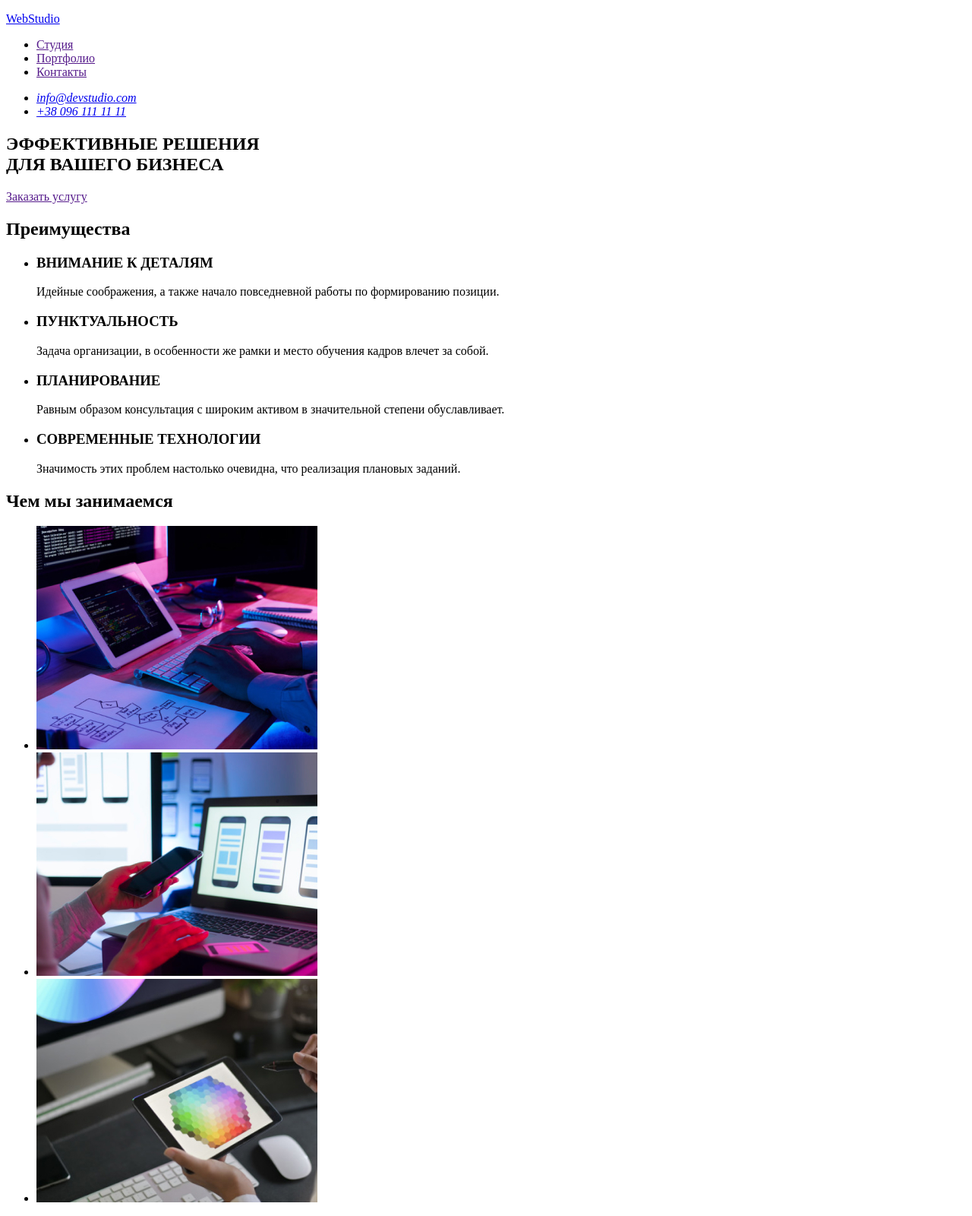
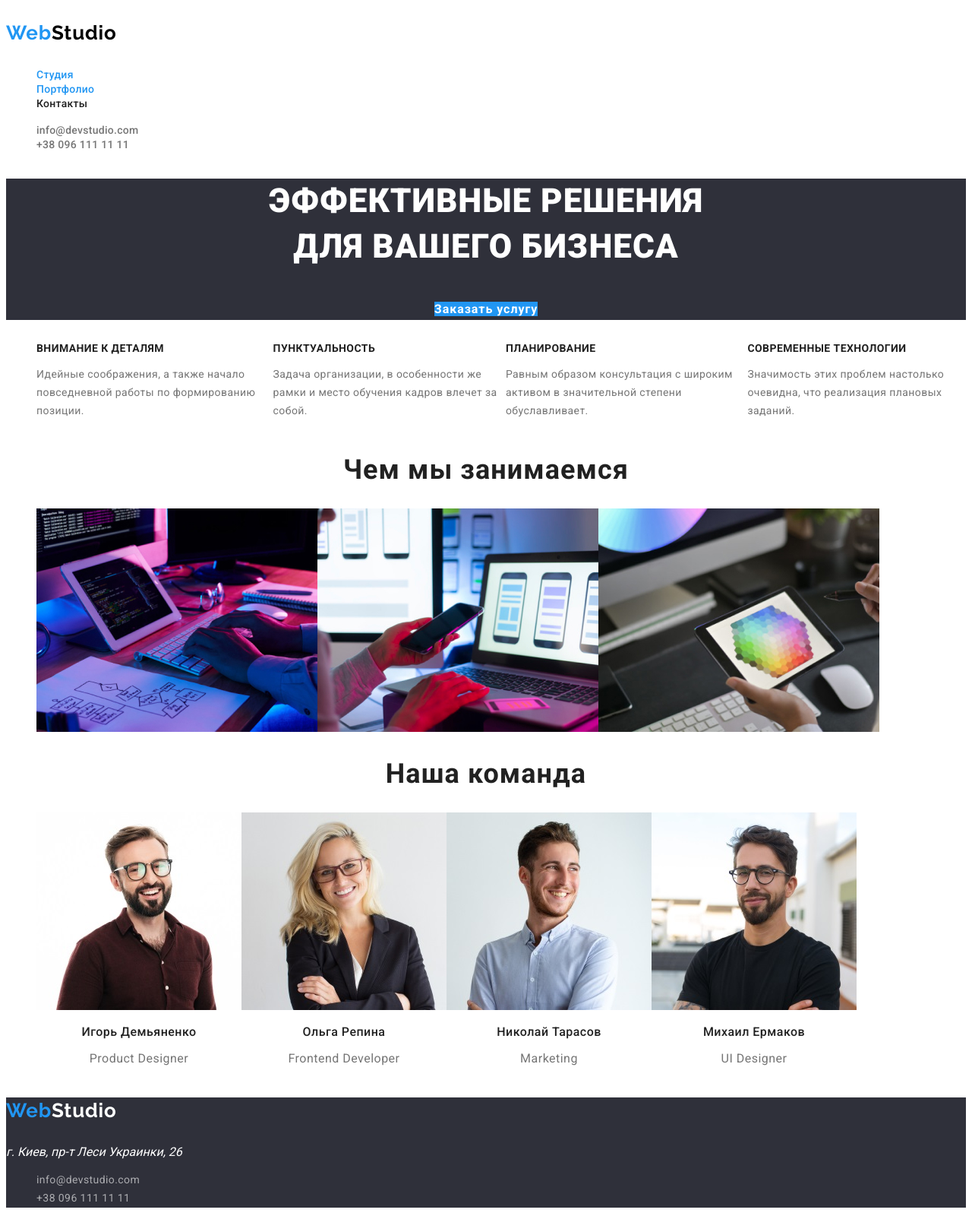
Before and after one commit to Dynamo1809/goit-markup-hw-02, a plain HTML site: page index.html in a window 1280 px wide. Shown: the top 1600 px of the page at 76% size. Drawn offline with Linux system fonts and the light colour scheme.

Commit message:
homework2

```diff
--- /dev/null
+++ b/css/styles.css
@@ -0,0 +1,227 @@
+:root {
+  --primary-bg-color: #ffffff;
+  --secondary-bg-color: #2f303a;
+  --tertiary-bg-color: #f5f4fa;
+  --primary-text-color: #757575;
+  --title-text-color: #212121;
+  --accent-color: #2196f3;
+  --footer-contacts-color: rgba(255, 255, 255, 0.6);
+}
+
+body {
+  font-family: "Roboto", sans-serif;
+  background-color: var(--primary-bg-color);
+  color: var(--primary-text-color);
+}
+
+h2,
+h3 {
+  color: var(--title-text-color);
+  font-style: normal;
+}
+a {
+  text-decoration: none;
+}
+
+ul {
+  list-style: none;
+}
+
+/* navigation */
+.logo {
+  color: #2196f3;
+  font-family: "Raleway";
+  font-weight: 700;
+  font-size: 26px;
+  line-height: 1.2;
+  letter-spacing: 0.03em;
+}
+nav .logo span {
+  /* font-family: Oleo Script; */
+  color: #000000;
+  font-weight: 400;
+  line-height: 1.38;
+}
+
+.nav-contact {
+  color: var(--primary-text-color);
+  font-style: normal;
+  font-weight: 500;
+  font-size: 14px;
+  line-height: 16px;
+  letter-spacing: 0.02em;
+}
+
+.nav-link {
+  color: var(--title-text-color);
+  font-style: normal;
+  font-weight: 500;
+  font-size: 14px;
+  line-height: 1.14;
+  letter-spacing: 0.02em;
+}
+
+.nav-link:hover,
+.nav-link:focus,
+.nav-contact:hover,
+.nav-contact:focus,
+.nav-link:link,
+.nav-link.current {
+  color: var(--accent-color);
+}
+
+/* Studio main */
+.hero {
+  background-color: var(--secondary-bg-color);
+  color: #ffffff;
+  font-style: normal;
+  text-align: center;
+  letter-spacing: 0.06em;
+}
+
+.hero h1 {
+  font-weight: 900;
+  font-size: 44px;
+  line-height: 1.36;
+  text-transform: uppercase;
+}
+
+.hero a {
+  background-color: var(--accent-color);
+  color: #ffffff;
+  font-weight: 700;
+  font-size: 16px;
+  line-height: 1.87;
+}
+
+.advantages h2 {
+  display: none;
+}
+
+.advantages-list {
+  display: flex;
+}
+
+.advantages h3 {
+  font-weight: 700;
+  font-size: 14px;
+  line-height: 1.14;
+  letter-spacing: 0.03em;
+  text-transform: uppercase;
+}
+
+.advantages p {
+  font-weight: 400;
+  font-size: 14px;
+  line-height: 1.71;
+  letter-spacing: 0.03em;
+}
+
+.work-illustrations h2 {
+  font-weight: 700;
+  font-size: 36px;
+  line-height: 1.17;
+  text-align: center;
+  letter-spacing: 0.03em;
+}
+
+.work-illustrations ul {
+  display: flex;
+}
+
+.our-team {
+  background-color: var(--midl-bg);
+}
+
+.our-team ul {
+  display: flex;
+}
+
+.our-team li {
+  background-color: var(--lite-bg);
+}
+
+.our-team h2 {
+  font-weight: 700;
+  font-size: 36px;
+  line-height: 1.17;
+  text-align: center;
+  letter-spacing: 0.03em;
+}
+
+.our-team h3 {
+  font-weight: 500;
+  font-size: 16px;
+  line-height: 1.17;
+  text-align: center;
+  letter-spacing: 0.03em;
+}
+
+.our-team p {
+  font-weight: 400;
+  font-size: 16px;
+  line-height: 1.17;
+  text-align: center;
+  letter-spacing: 0.03em;
+}
+
+/* footer */
+footer {
+  background: var(--secondary-bg-color);
+  color: #ffffff;
+}
+
+footer .logo span {
+  color: #ffffff;
+  /* font-family: Oleo Script; */
+  font-weight: 400;
+  line-height: 1.38;
+}
+
+.footer-contact {
+  font-style: normal;
+  font-weight: normal;
+  font-size: 14px;
+  line-height: 1.71;
+  letter-spacing: 0.03em;
+  color: var(--footer-contacts-color);
+}
+
+/* Portfolio.html */
+.our-projects h1 {
+  display: none;
+}
+
+.our-projects .sorter {
+  display: flex;
+}
+
+.sorter button {
+  background-color: var(--tertiary-bg-color);
+}
+
+.sorter button:hover,
+.sorter button:focus {
+  background-color: var(--accent-color);
+  color: #ffffff;
+}
+
+.our-projects .items {
+  display: flex;
+  flex-wrap: wrap;
+}
+
+.items h2 {
+  font-weight: 700;
+  font-size: 18px;
+  line-height: 2;
+  letter-spacing: 0.06em;
+}
+
+.items p {
+  font-weight: normal;
+  font-size: 16px;
+  line-height: 1.87;
+  letter-spacing: 0.03em;
+  color: var(--primary-text-color);
+}
--- a/index.html
+++ b/index.html
@@ -4,26 +4,29 @@
   <meta charset="UTF-8">
   <meta name="viewport" content="width=device-width, initial-scale=1.0">
   <title>Студия</title>
-  <link href="https://fonts.googleapis.com/css2?family=Roboto:ital,wght@1,900&display=swap" rel="stylesheet">
+  <link rel="stylesheet" href="./css/styles.css">
+  <link rel="preconnect" href="https://fonts.gstatic.com">
+  <link href="https://fonts.googleapis.com/css2?family=Raleway:wght@700&family=Roboto:wght@400;500;700;900&display=swap"
+    rel="stylesheet">
 </head>
 <body>
   <!-- хедер -->
   <header>
     <nav>
       <a href="./index.html">
-        <p>Web<span>Studio</span></p>
+        <p class="logo">Web<span>Studio</span></p>
       </a>
 
-      <ul>
-        <li><a href="">Студия</a></li>
-        <li><a href="">Портфолио</a></li>
-        <li><a href="">Контакты</a></li>
+      <ul class="nav">
+        <li><a class="nav-link current" href="./index.html">Студия</a></li>
+        <li><a class="nav-link" href="./portfolio.html">Портфолио</a></li>
+        <li><a class="nav-link" href="">Контакты</a></li>
       </ul>
     </nav>
       <address>
         <ul>
-          <li><a href="mailto:info@devstudio.com">info@devstudio.com</a></li>
-          <li><a href="tel:+380961111111">+38 096 111 11 11</a></li>
+          <li><a class="nav-contact" href="mailto:info@devstudio.com">info@devstudio.com</a></li>
+          <li><a class="nav-contact" href="tel:+380961111111">+38 096 111 11 11</a></li>
         </ul>
       </address>
   </header>
@@ -31,16 +34,16 @@
     <main>
 
         <!-- 1я секция -->
-        <section>
+        <section class="hero">
           <h1>ЭФФЕКТИВНЫЕ РЕШЕНИЯ<br>ДЛЯ ВАШЕГО БИЗНЕСА</h1>
           <a href="">Заказать услугу</a>
         </section>
          <!-- 2я секция -->
-        <section>
+        <section class="advantages">
           <!-- скрытый заголовок -->
           <h2>Преимущества</h2>
 
-          <ul>
+          <ul class="advantages-list">
             <li>
               <h3>ВНИМАНИЕ К ДЕТАЛЯМ</h3>
               <p>Идейные соображения, а также начало повседневной работы по формированию позиции.</p>
@@ -60,7 +63,7 @@
           </ul>
         </section>
         <!-- 3я сеция -->
-        <section>
+        <section class="work-illustrations">
           <h2>Чем мы занимаемся</h2>
 
             <ul>
@@ -70,7 +73,7 @@
             </ul>
         </section>
         <!-- 4я секция -->
-        <section>
+        <section class="our-team">
           <h2>Наша команда</h2>
 
           <ul>
@@ -100,13 +103,13 @@
     <!-- футер -->
     <footer>
       <a href="./index.html">
-        <p>Web<span>Studio</span></p>
+        <p class="logo">Web<span>Studio</span></p>
       </a>
       <address>
           <p>г. Киев, пр-т Леси Украинки, 26</p>
           <ul>
-            <li><a href="mailto:info@devstudio.com">info@devstudio.com</a></li>
-            <li><a href="tel:+380961111111">+38 096 111 11 11</a></li>
+            <li><a class="footer-contact" href="mailto:info@devstudio.com">info@devstudio.com</a></li>
+            <li><a class="footer-contact" href="tel:+380961111111">+38 096 111 11 11</a></li>
           </ul>
       </address>
     </footer>
--- /dev/null
+++ b/portfolio.html
@@ -0,0 +1,134 @@
+<!DOCTYPE html>
+<html lang="ru">
+
+<head>
+  <meta charset="UTF-8">
+  <meta name="viewport" content="width=device-width, initial-scale=1.0">
+  <title>Портфолио</title>
+  <link rel="stylesheet" href="./css/styles.css">
+  <link rel="preconnect" href="https://fonts.gstatic.com">
+  <link href="https://fonts.googleapis.com/css2?family=Oleo+Script&family=Raleway:wght@700&family=Roboto:wght@400;500;700;900&display=swap"
+    rel="stylesheet">
+</head>
+
+<body>
+  <!-- хедер -->
+  <header>
+    <nav>
+      <a href="./index.html">
+        <p class="logo">Web<span>Studio</span></p>
+      </a>
+
+      <ul class="nav">
+        <li><a class="nav-link" href="./index.html">Студия</a></li>
+        <li><a class="nav-link current" href="./portfolio.html">Портфолио</a></li>
+        <li><a class="nav-link" href="">Контакты</a></li>
+      </ul>
+    </nav>
+    <address>
+      <ul>
+        <li><a class="nav-contact" href="mailto:info@devstudio.com">info@devstudio.com</a></li>
+        <li><a class="nav-contact" href="tel:+380961111111">+38 096 111 11 11</a></li>
+      </ul>
+    </address>
+  </header>
+  <!-- майн -->
+  <main>
+
+    <!-- 1я секция -->
+    <section class="our-projects">
+      <!-- Скрытый заголовок -->
+      <h1>Наши проекты</h1>
+
+      <ul class="sorter">
+        <li><button type="button">Все</button></li>
+        <li><button type="button">Веб-сайты</button></li>
+        <li><button type="button">Gриложения</button></li>
+        <li><button type="button">Дизайн</button></li>
+        <li><button type="button">Маркетинг</button></li>
+      </ul>
+
+      <ul class="items">
+        <li>
+          <a href="#">
+            <img src="./images/Portfolio/img.jpg" alt="Скриншот сайта" width="370">
+            <h2>Технокряк</h2>
+            <p>Веб-сайт</p>
+          </a>
+        </li>
+        <li>
+          <a href="#">
+            <img src="./images/Portfolio/img-1.jpg" alt="Два игрока в баскетбол" width="370">
+            <h2>Постер New Orlean vs Golden Star</h2>
+            <p>Дизайн</p>
+          </a>
+        </li>
+        <li>
+          <a href="#">
+            <img src="./images/Portfolio/img-2.jpg" alt="Логотип ресторана" width="370">
+            <h2>Ресторан Seafood</h2>
+            <p>Приложение</p>
+          </a>
+        </li>
+        <li>
+          <a href="#">
+            <img src="./images/Portfolio/img-3.jpg" alt="Наушники" width="370">
+            <h2>Проект Prime</h2>
+            <p>Маркетинг</p>
+          </a>
+        </li>
+        <li>
+          <a href="#">
+            <img src="./images/Portfolio/img-4.jpg" alt="Белая и коричневая упаковки" width="370">
+            <h2>Проект Boxes</h2>
+            <p>Приложение</p>
+          </a>
+        </li>
+        <li>
+          <a href="#">
+            <img src="./images/Portfolio/img-5.jpg" alt="Монитор с открытым сайтом" width="370">
+            <h2>Inspiration has no Borders</h2>
+            <p>Веб-сайт</p>
+          </a>
+        </li>
+        <li>
+          <a href="#">
+            <img src="./images/Portfolio/img-6.jpg" alt="Открытая книжка" width="370">
+            <h2>Издание Limited Edition</h2>
+            <p>Дизайн</p>
+          </a>
+        </li>
+        <li>
+          <a href="#">
+            <img src="./images/Portfolio/img-7.jpg" alt="Бирка LAB EL TAG" width="370">
+            <h2>Проект LAB</h2>
+            <p>Маркетинг</p>
+          </a>
+        </li>
+        <li>
+          <a href="#">
+            <img src="./images/Portfolio/img-8.jpg" alt="Работа за ноутбуком в приложении Growing Business" width="370">
+            <h2>Growing Business</h2>
+            <p>Приложение</p>
+          </a>
+        </li>
+      </ul>
+    </section>
+
+  </main>
+  <!-- футер -->
+  <footer>
+    <a href="./index.html">
+      <p class="logo">Web<span>Studio</span></p>
+    </a>
+    <address>
+      <p>г. Киев, пр-т Леси Украинки, 26</p>
+      <ul>
+        <li><a class="footer-contact" href="mailto:info@devstudio.com">info@devstudio.com</a></li>
+        <li><a class="footer-contact" href="tel:+380961111111">+38 096 111 11 11</a></li>
+      </ul>
+    </address>
+  </footer>
+</body>
+
+</html>
```
Also changed, not shown: images/Portfolio/img-1.jpg (added), images/Portfolio/img-2.jpg (added), images/Portfolio/img-3.jpg (added), images/Portfolio/img-4.jpg (added), images/Portfolio/img-5.jpg (added), images/Portfolio/img-6.jpg (added), images/Portfolio/img-7.jpg (added), images/Portfolio/img-8.jpg (added), images/Portfolio/img.jpg (added), images/logo1.svg (deleted), images/logo2.svg (deleted).
